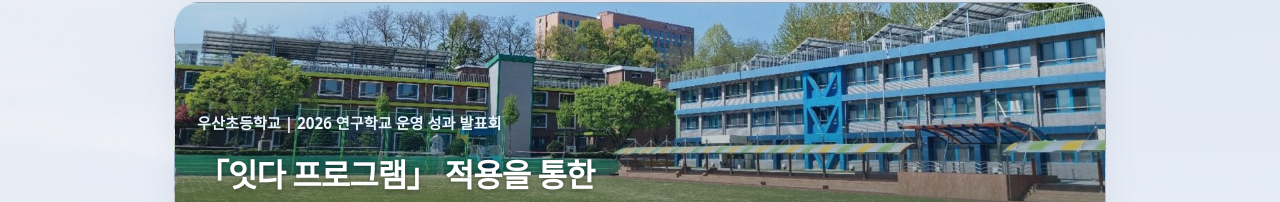
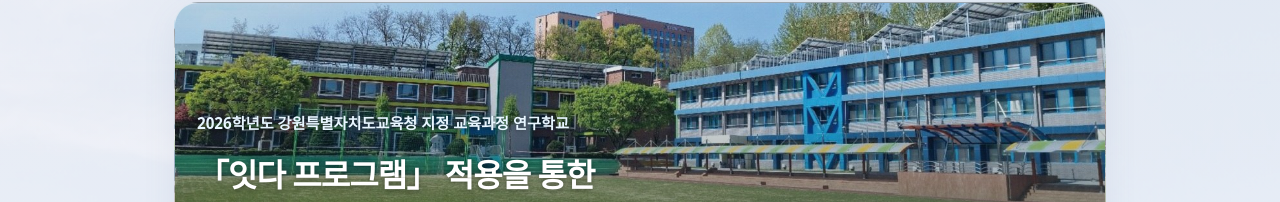
Before and after one commit to saver8509-max/research-school, a React (Vite) app: page / in a window 1280 px wide. Shown: the part 168-370 px from the top of the page. Built offline with nearby package versions, Linux system fonts and the light colour scheme.

Commit message:
타이틀 변경

```diff
--- a/src/pages/HomePage.jsx
+++ b/src/pages/HomePage.jsx
@@ -33,7 +33,7 @@ export function HomePage() {
   return (
     <section className="home">
       <div className="hero-card">
-        <p className="eyebrow">{site.schoolName} | 2026 연구학교 운영 성과 발표회</p>
+        <p className="eyebrow">2026학년도 강원특별자치도교육청 지정 교육과정 연구학교</p>
         <h1 className="research-title"><span>「잇다 프로그램」 적용을 통한</span><strong>학생 문해력·수리력 신장 방안 연구</strong></h1>
         <p className="date event-date">2026. 11. 12.(목)</p>
       </div>
```
